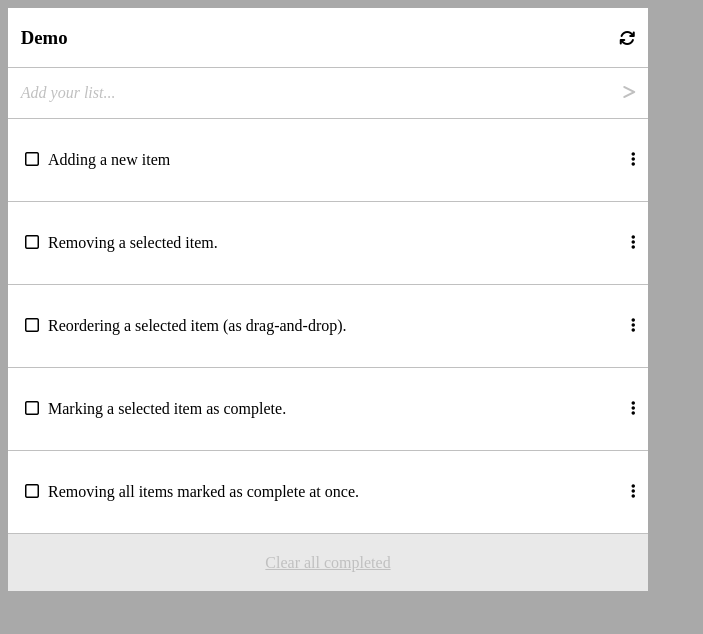
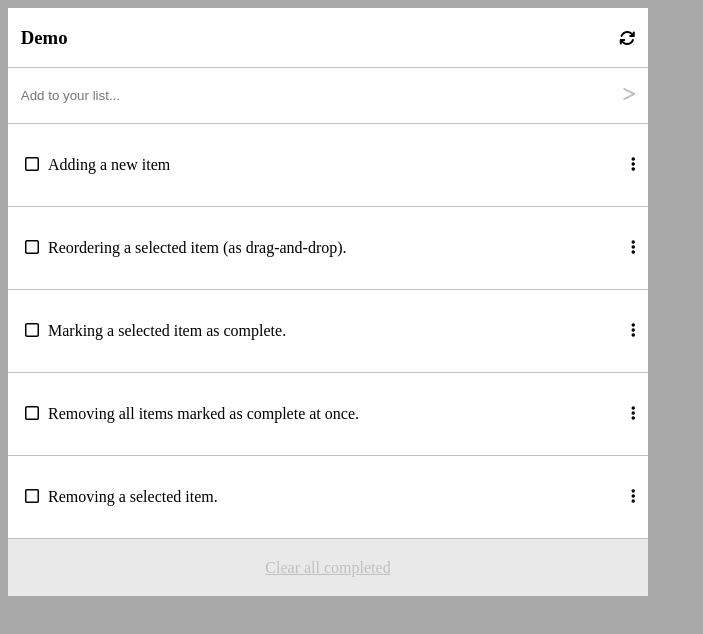
Before and after one commit to aliabbani/ToDo-list, a website built with webpack: page src/index.html in a window 1280 px wide. Shown: the whole page, without its empty margins (0-703 px from the left). Built offline with nearby package versions, Linux system fonts and the light colour scheme.

Commit message:
On page load render the dynamically created list of tasks in the dedicated placeholder. The list should apear in order of the index values for each task.

```diff
--- a/src/index.html
+++ b/src/index.html
@@ -14,8 +14,10 @@
                 <i class="fas fa-sync"></i>
         </div>
         <div class="add-list-text">
-                <p><i>Add your list...</i></p>
-                <i class="fas fa-greater-than add-here"></i>
+            <label for="tasks-text">
+                <input type="text" name="tasks-text" id="tasks-text" class="input-add"  placeholder="Add to your list...">
+              </label>
+              <i class="fas fa-greater-than add-here"></i>
         </div>
 
         <div class="box"></div>
--- a/src/index.js
+++ b/src/index.js
@@ -11,7 +11,7 @@ const tasks = [
   {
     description: 'Removing a selected item.',
     completed: false,
-    index: 1,
+    index: 7,
   },
   {
     description: 'Reordering a selected item (as drag-and-drop).',
@@ -29,6 +29,19 @@ const tasks = [
     index: 4,
   },
 ];
+
+const orderTasks = () => {
+  let max = tasks[0].index;
+  for (let j = 1; j < tasks.length; j += 1) {
+    if (tasks[j].index > max) {
+      max = tasks[j].index;
+    } else {
+      const ali = tasks[j];
+      tasks[j] = tasks[j - 1];
+      tasks[j - 1] = ali;
+    }
+  }
+};
 
 for (let i = 0; i < tasks.length; i += 1) {
   const listItems = document.createElement('div');
@@ -56,4 +69,5 @@ for (let i = 0; i < tasks.length; i += 1) {
 
   document.querySelector('.box').appendChild(listItems);
   listText.innerText = tasks[i].description;
+  orderTasks();
 }
--- a/src/style.css
+++ b/src/style.css
@@ -24,8 +24,14 @@ body {
   justify-content: space-between;
   border-bottom: 1px solid silver;
   align-items: baseline;
-  padding: 0 1vw;
+  padding: 0.5vh 1vw;
   color: silver;
+}
+
+.input-add {
+  border: none;
+  outline: none;
+  padding: 2vh 0;
 }
 
 .list-items {
```
